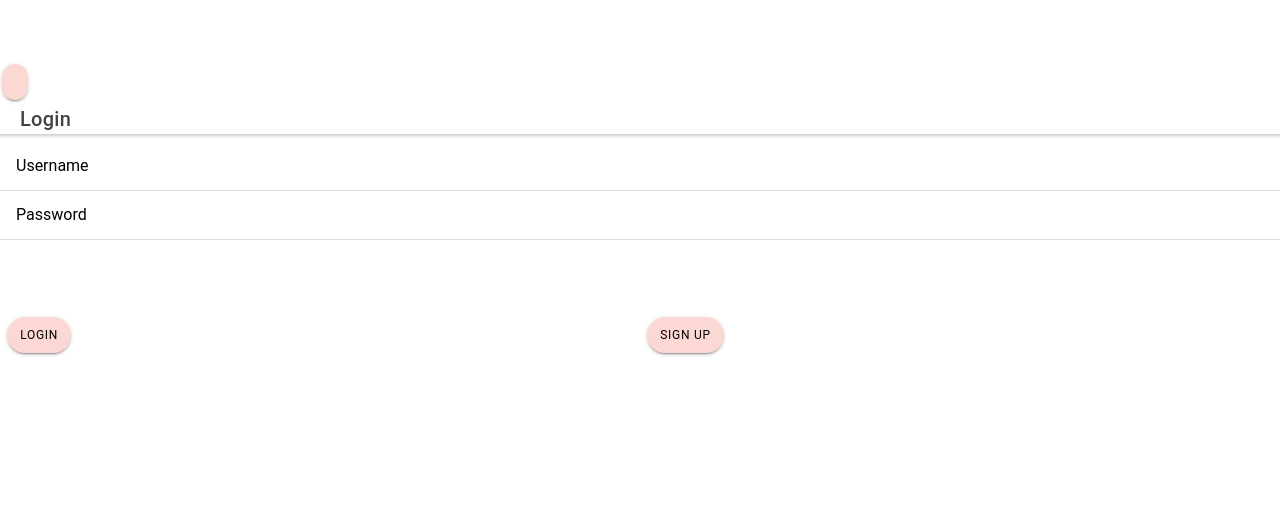
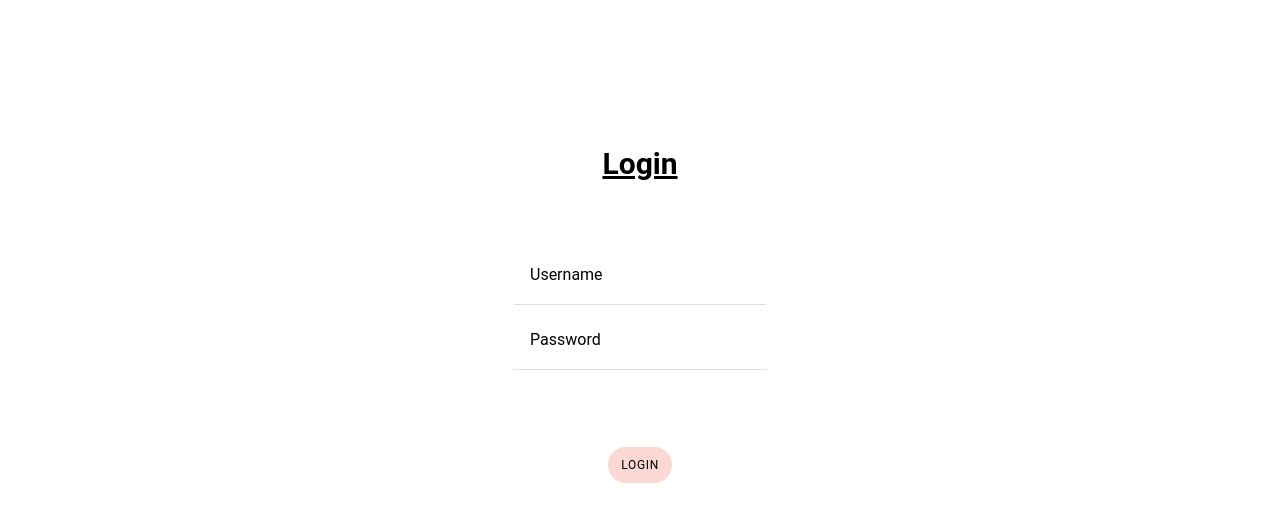
Before and after one commit to lyquita/today, a React (Create React App) app: page /login in a window 1280 px wide. Shown: the top 522 px of the page. Built offline with nearby package versions, Linux system fonts and the light colour scheme.

Commit message:
finished the styling of login component

```diff
--- a/src/App.tsx
+++ b/src/App.tsx
@@ -1,7 +1,7 @@
 import { Redirect, Route } from 'react-router-dom';
 import { IonApp, IonRouterOutlet, setupIonicReact } from '@ionic/react';
 import { IonReactRouter } from '@ionic/react-router';
-import Home from './pages/Home';
+import Home from './pages/Home/Home';
 
 /* Core CSS required for Ionic components to work properly */
 import '@ionic/react/css/core.css';
@@ -25,7 +25,7 @@ import './theme/variables.css';
 
 // Tailwind CSS
 import './theme/tailwind.css';
-import Login from './pages/Login';
+import Login from './pages/Login/Login';
 
 setupIonicReact();
 
--- a/src/components/Home/Today.tsx
+++ b/src/components/Home/Today.tsx
@@ -1,5 +1,5 @@
 import { IonButton } from "@ionic/react";
-import './Today.scss';
+import './today.scss';
 
 const Today: React.FC = () => {
   return (
@@ -32,7 +32,7 @@ const Today: React.FC = () => {
           <p>Redesign the todo list home page</p>
         </div>
       </div>
-          <IonButton className="login">
+          <IonButton routerLink="/login">
           Log in
           </IonButton>
     </div>
--- a/src/components/Login/Login.tsx
+++ b/src/components/Login/Login.tsx
@@ -1,17 +1,22 @@
-import { IonButton, IonCol, IonInput, IonItem, IonLabel, IonList, IonRow } from "@ionic/react"
+import { IonButton, IonCol, IonInput, IonItem, IonLabel, IonList, IonRow, IonText } from "@ionic/react"
+import './login.scss';
+
 
 const LoginComponent:React.FC = () => {
 
 
     return(
-        <div>
-            <IonList>
+        <div className="mt-10 flex flex-col items-center">
+            <IonText>
+                <h2 className="text-3xl font-bold underline">Login</h2>
+            </IonText>
+            <IonList className="mt-10">
                 <IonItem>
-                    <IonLabel>Username</IonLabel>
+                    <IonLabel position="floating">Username</IonLabel>
                     <IonInput name="username" type="text" required></IonInput>
                 </IonItem>
                 <IonItem>
-                    <IonLabel>Password</IonLabel>
+                    <IonLabel position="floating">Password</IonLabel>
                     <IonInput name="password" type="password" required></IonInput>
                 </IonItem>
             </IonList>
@@ -19,9 +24,9 @@ const LoginComponent:React.FC = () => {
                 <IonCol>
                     <IonButton type="submit">Login</IonButton>
                 </IonCol>
-                <IonCol>
+                {/* <IonCol>
                     <IonButton>Sign up</IonButton>
-                </IonCol>
+                </IonCol> */}
             </IonRow>
         </div>
     )
--- /dev/null
+++ b/src/components/Login/login.scss
@@ -0,0 +1,3 @@
+ion-button{
+    --box-shadow: none;
+}
--- a/src/pages/Home.tsx
+++ b/src/pages/Home/Home.tsx
@@ -1,6 +1,6 @@
 import { IonContent, IonHeader, IonPage, IonTitle, IonToolbar } from '@ionic/react';
-import Greeting from '../components/Home/Greeting';
-import Today from '../components/Home/Today';
+import Greeting from '../../components/Home/Greeting';
+import Today from '../../components/Home/Today';
 
 const Home: React.FC = () => {
   return (
--- a/src/pages/Login.tsx
+++ b/src/pages/Login/Login.tsx
@@ -1,15 +1,16 @@
 import { IonBackButton, IonButton, IonContent, IonHeader, IonPage, IonTitle, IonToolbar } from "@ionic/react";
-import LoginComponent from "../components/Login/Login";
+import LoginComponent from "../../components/Login/Login";
+
+import './login.scss';
 
 const Login: React.FC = () => {
   return (
-    <IonPage>
-        <IonHeader>
+    <IonPage id="login-page">
+        <IonHeader className="ion-no-border">
             <IonToolbar>
                 <IonButton>
-                <IonBackButton text="back"></IonBackButton>
+                <IonBackButton icon="assets/icon/back.svg"></IonBackButton>
                 </IonButton>
-                <IonTitle>Login</IonTitle>
             </IonToolbar>
         </IonHeader>
       <IonContent fullscreen>
--- /dev/null
+++ b/src/pages/Login/login.scss
@@ -0,0 +1,12 @@
+#login-page {
+    padding: 32px;
+    ion-header{
+        ion-toolbar{
+            ion-button{
+                margin: 0;
+                --box-shadow: none;
+                --background: white;
+            }
+        }
+    }
+}
```
Also changed, not shown: public/assets/icon/back.svg (added).
